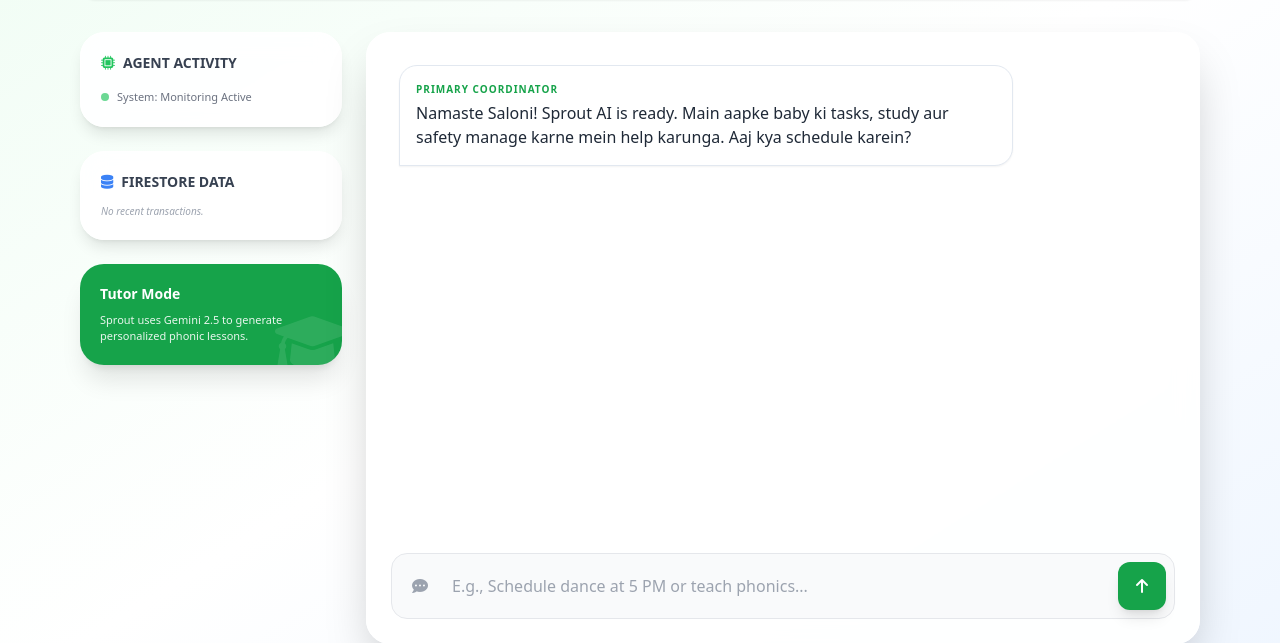
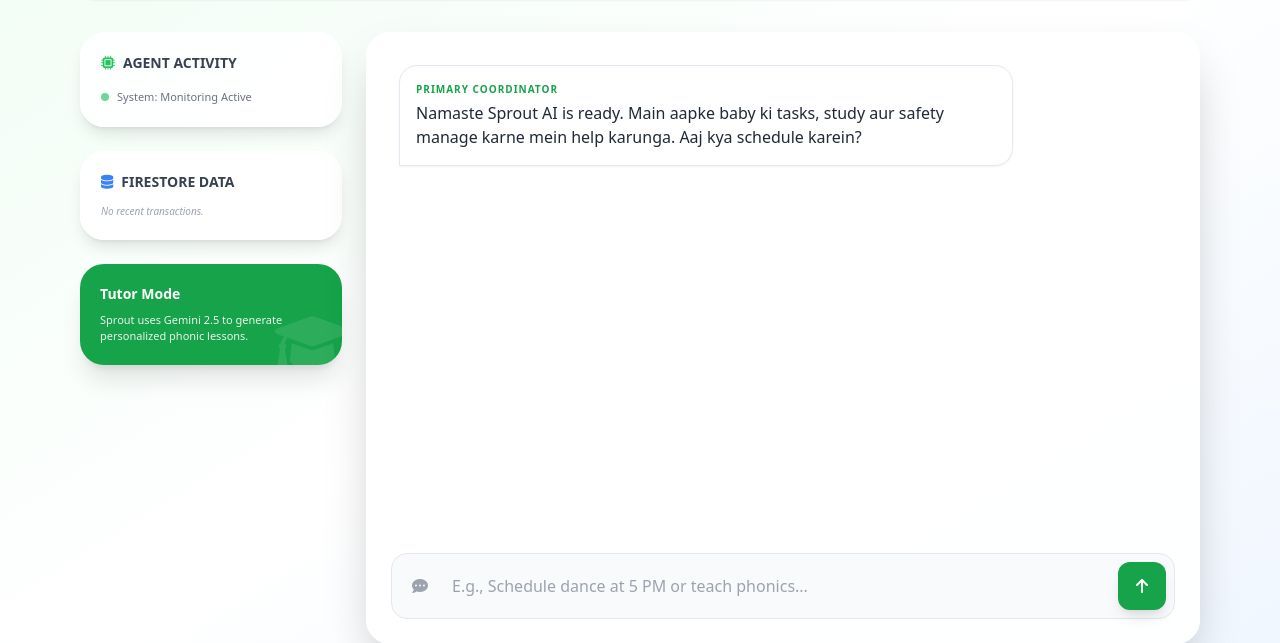
Before and after one commit to salonibarodiya/sprout-ai, a Flask app: page / in a window 1280 px wide. Shown: the part 106-749 px from the top of the page. Run offline with Flask 3, Linux system fonts and the light colour scheme; some libraries are stand-ins or nearby versions.

Commit message:
Update greeting message in chat window

```diff
--- a/templates/index.html
+++ b/templates/index.html
@@ -71,7 +71,7 @@
                     <div id="chat-window" class="chat-container flex flex-col space-y-4 mb-4 p-2">
                         <div class="ai-msg p-4 max-w-[80%] shadow-sm">
                             <span class="text-[10px] font-bold text-green-600 uppercase tracking-widest block mb-1">Primary Coordinator</span>
-                            Namaste Saloni! Sprout AI is ready. Main aapke baby ki tasks, study aur safety manage karne mein help karunga. Aaj kya schedule karein?
+                            Namaste Sprout AI is ready. Main aapke baby ki tasks, study aur safety manage karne mein help karunga. Aaj kya schedule karein?
                         </div>
                     </div>
 
```
